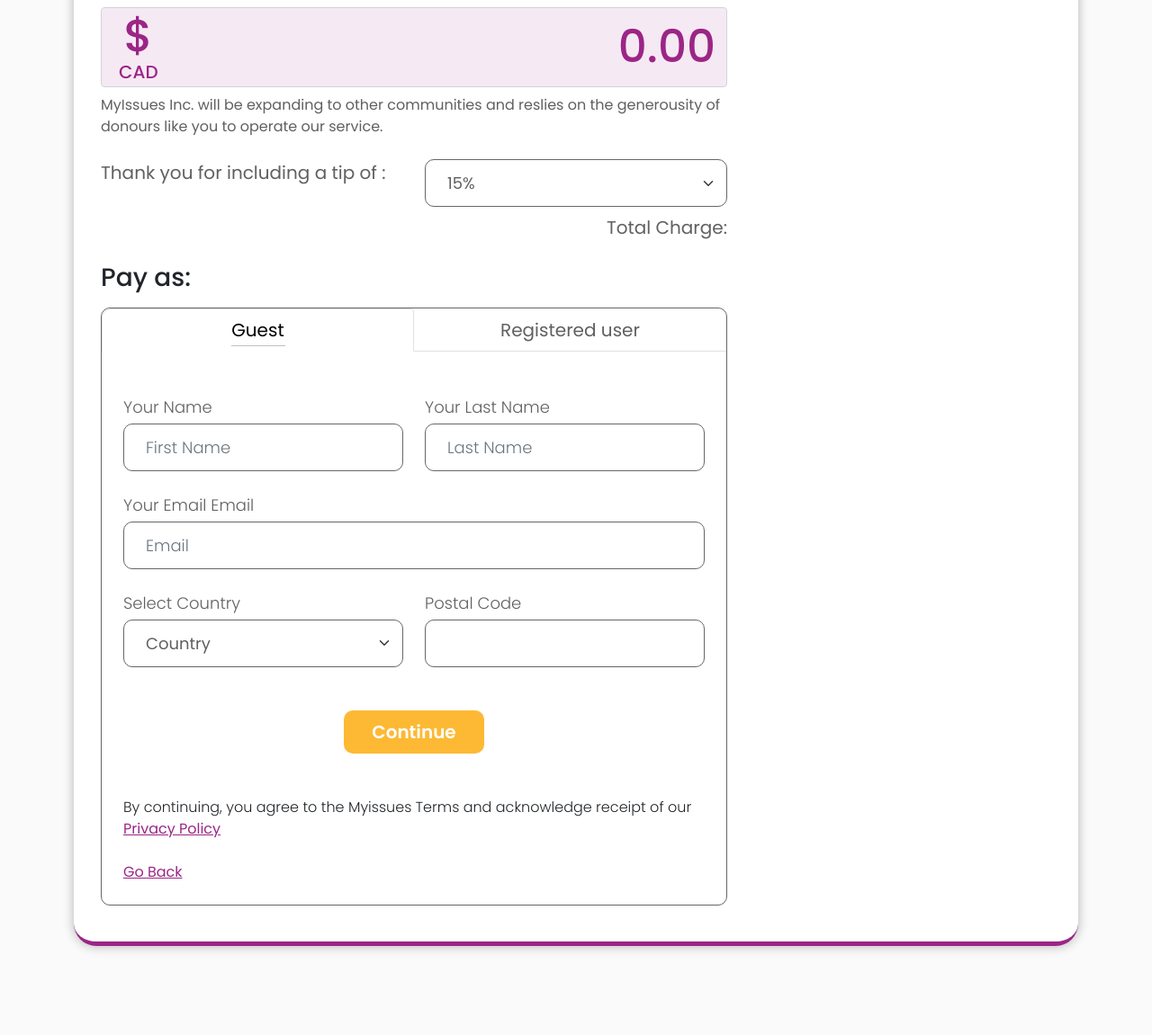
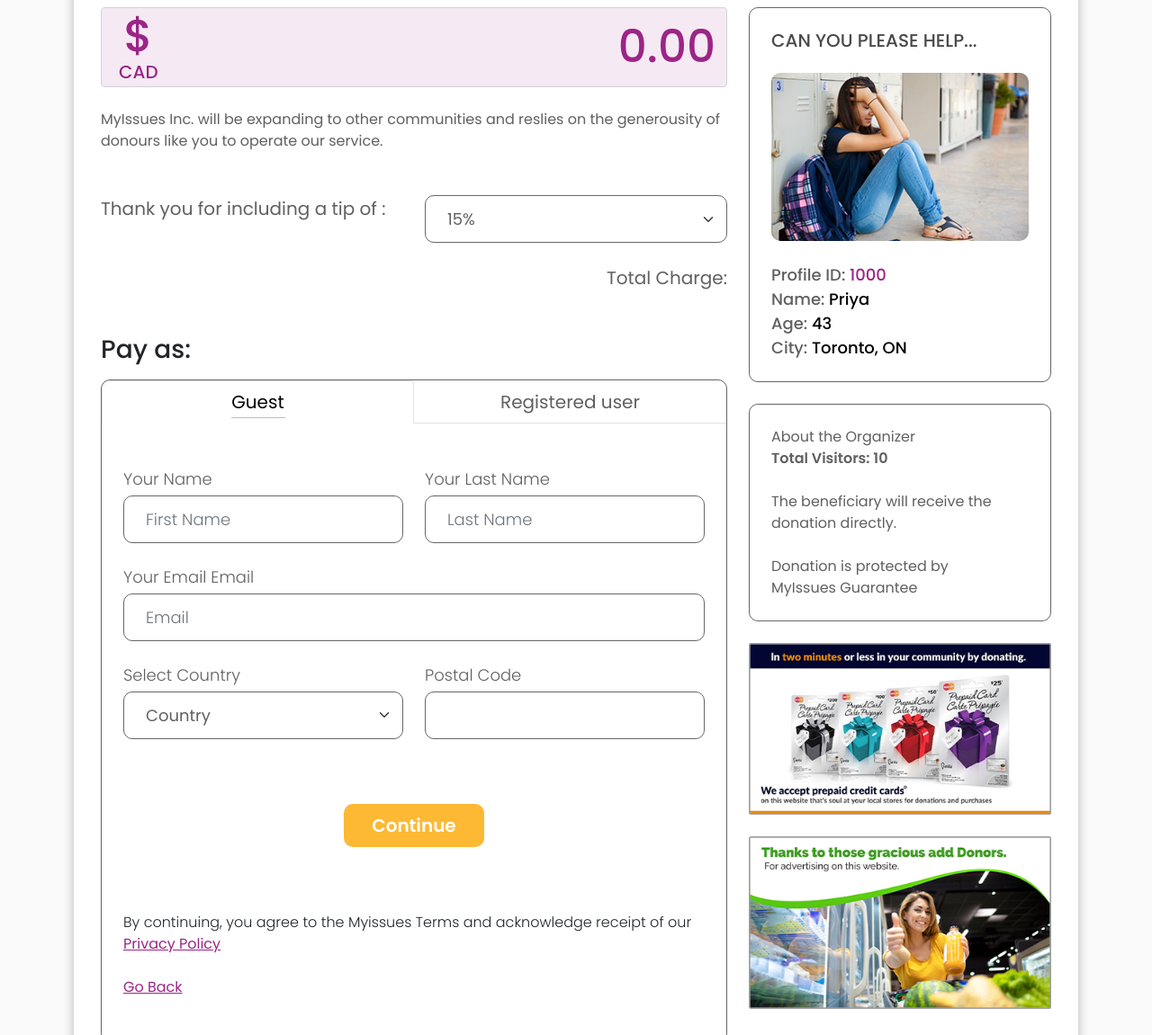
Before and after one commit to Nuruddin-Adnan/myissues-new, a plain HTML site: page index.html in a window 1280 px wide. Shown: the part 200-1351 px from the top of the page at 90% size. Before the commit the page ends 1312 px from the top, so only its background shows below. Drawn offline with Linux system fonts and the light colour scheme.

Commit message:
page 10 compete

```diff
--- /dev/null
+++ b/assets/scss/base/_utility.scss
@@ -0,0 +1,7 @@
+.text-black {
+    color: #000000;
+}
+
+.text-purple {
+    color: #9b2586;
+}
--- a/assets/scss/pages/_page-10-content.scss
+++ b/assets/scss/pages/_page-10-content.scss
@@ -152,4 +152,44 @@
             }
         }
     }
+
+    .post-card {
+        border: 1px solid rgba(0, 0, 0, 0.6);
+        border-radius: 10px;
+        font-weight: 500;
+
+        .post-title {
+            font-size: 20px;
+            color: #4a4a4a;
+        }
+
+        .post-img {
+            img {
+                border-radius: 10px;
+            }
+        }
+
+        ul {
+            li {
+                font-size: 18px;
+                color: #606060;
+            }
+        }
+    }
+
+    .about-the-organizer {
+        border: 1px solid rgba(0, 0, 0, 0.6);
+        border-radius: 10px;
+
+        p {
+            color: #606060;
+            white-space: pre-line;
+
+            .fw-600 {
+                font-weight: 600;
+            }
+        }
+    }
+
+
 }
--- a/assets/scss/style.scss
+++ b/assets/scss/style.scss
@@ -1,6 +1,10 @@
 /*=== global css start === */
 @import 'base/global';
 /*===// end of global css === */
+
+/*=== utility css start === */
+@import 'base/utility';
+/*===// end of utility css === */
 
 
 // /*=== layouts css start === */
--- a/index.html
+++ b/index.html
@@ -67,7 +67,7 @@
     <div class="container">
       <div class="page-10-content">
         <h3 class="top-heaidng mb-3">Enter your donation:</h3>
-        <div class="row">
+        <div class="row gy-4">
           <div class="col-lg-8">
             <form>
               <!-- === donation-amount section start === -->
@@ -76,7 +76,9 @@
                   <input type="text" placeholder="0.00" class="form-control donate-input text-end">
                   <p class="currency text-center">$ <br> <span>CAD</span></p>
                 </div>
-                <p class="mt-2 mb-4"><small>MyIssues Inc. will be expanding to other communities and reslies on the
+                <p class="mt-2 mb-4 mb-xl-5 mt-xl-4"><small>MyIssues Inc. will be expanding to other communities and
+                    reslies on
+                    the
                     generousity of donours
                     like you to operate our service.</small></p>
                 <div class="row gy-4 justify-content-between tip">
@@ -89,15 +91,59 @@
                       <option>25%</option>
                       <option>50%</option>
                     </select>
-                    <p class="text-end mt-2">Total Charge:</p>
+                    <p class="text-md-end mt-2 mt-xl-4">Total Charge:</p>
                   </div>
                 </div>
               </section>
               <!-- ===//end of donation-amount section === -->
 
 
+              <div class="row g-4 d-lg-none d-flex my-4">
+                <div class="col-sm-6">
+                  <!-- === post-card section start === -->
+                  <section class="post-card p-3 p-md-4">
+                    <a href="#">
+                      <div class="h4 post-title text-truncate">CAN YOU PLEASE HELP...</div>
+                      <div class="post-img my-4"><img src="assets/images/post/img-1.png" alt="image" class="w-100">
+                      </div>
+                      <ul class="ps-0">
+                        <li>Profile ID: <span class="text-purple">1000</span></li>
+                        <li> Name: <span class="text-black">Priya</span></li>
+                        <li> Age: <span class="text-black"> 43</span></li>
+                        <li> City: <span class="text-black">Toronto, ON</span></li>
+                      </ul>
+                    </a>
+                  </section>
+                  <!-- ===//end of post-card section === -->
+                </div>
+                <div class="col-sm-6">
+                  <a href="#" class="online-add mb-4 d-block">
+                    <img src="assets/images/online-ad/online_img_1.png" alt="image" class="w-100">
+                  </a>
+                  <a href="#" class="online-add">
+                    <img src="assets/images/online-ad/online_img_2.png" alt="image" class="w-100">
+                  </a>
+                </div>
+                <div class="col-lg-12">
+                  <!-- === about-the-organizer section start === -->
+                  <section class="about-the-organizer p-3 p-md-4">
+                    <p>About the Organizer
+                      <span class="fw-600">Total Visitors: 10</span>
+
+                      The beneficiary will receive the donation directly.
+
+                      Donation is protected by
+                      MyIssues Guarantee
+                    </p>
+                  </section>
+                  <!-- ===//end of about-the-organizer section === -->
+                </div>
+
+              </div>
+
+
               <!-- === pay-as section start === -->
-              <section class="pay-as mt-4">
+              <section class="pay-as mt-4 mt-xl-5">
                 <h3 class="heading mb-3">Pay as:</h3>
                 <div class="pay-as-card">
                   <nav>
@@ -169,10 +215,11 @@
                       </div>
                     </div>
                   </div>
-                  <div class="text-center my-4">
+                  <div class="text-center my-4 my-xl-5">
                     <button type="submit" class="btn btn-submit">Continue</button>
                   </div>
-                  <p class="footer-link p-3 p-md-4">By continuing, you agree to the Myissues Terms and acknowledge
+                  <p class="footer-link p-3 p-md-4 my-xl-4">By continuing, you agree to the Myissues Terms and
+                    acknowledge
                     receipt of our
                     <a href="#">Privacy
                       Policy</a>
@@ -184,22 +231,61 @@
               <!-- ===//end of pay-as section === -->
             </form>
           </div>
-          <div class="col-lg-4"></div>
+          <div class="col-lg-4 d-lg-block d-none">
+            <div class="row g-4">
+              <div class="col-lg-12">
+                <!-- === post-card section start === -->
+                <section class="post-card p-3 p-md-4">
+                  <a href="#">
+                    <div class="h4 post-title text-truncate">CAN YOU PLEASE HELP...</div>
+                    <div class="post-img my-4"><img src="assets/images/post/img-1.png" alt="image" class="w-100">
+                    </div>
+                    <ul class="ps-0">
+                      <li>Profile ID: <span class="text-purple">1000</span></li>
+                      <li> Name: <span class="text-black">Priya</span></li>
+                      <li> Age: <span class="text-black"> 43</span></li>
+                      <li> City: <span class="text-black">Toronto, ON</span></li>
+                    </ul>
+                  </a>
+                </section>
+                <!-- ===//end of post-card section === -->
+              </div>
+              <div class="col-lg-12">
+                <!-- === about-the-organizer section start === -->
+                <section class="about-the-organizer p-3 p-md-4">
+                  <p>About the Organizer
+                    <span class="fw-600">Total Visitors: 10</span>
+
+                    The beneficiary will receive the donation directly.
+
+                    Donation is protected by
+                    MyIssues Guarantee
+                  </p>
+                </section>
+                <!-- ===//end of about-the-organizer section === -->
+              </div>
+              <div class="col-lg-12">
+                <a href="#" class="online-add mb-4 d-block">
+                  <img src="assets/images/online-ad/online_img_1.png" alt="image" class="w-100">
+                </a>
+                <a href="#" class="online-add">
+                  <img src="assets/images/online-ad/online_img_2.png" alt="image" class="w-100">
+                </a>
+              </div>
+            </div>
+          </div>
         </div>
       </div>
     </div>
   </main>
 
+
+
+
   <!-- === banner section start === -->
 
   <!-- ===//end of banner section === -->
 
-
-  <!-- === ? section start === -->
-  <section class="?">
-
-  </section>
-  <!-- ===//end of ? section === -->
 
 
   <!-- === footer section start === -->
```
Also changed, not shown: assets/css/style.css, assets/images/online-ad/online_img_1.png (added), assets/images/online-ad/online_img_2.png (added), assets/images/post/img-1.png (added), 1 other file.
